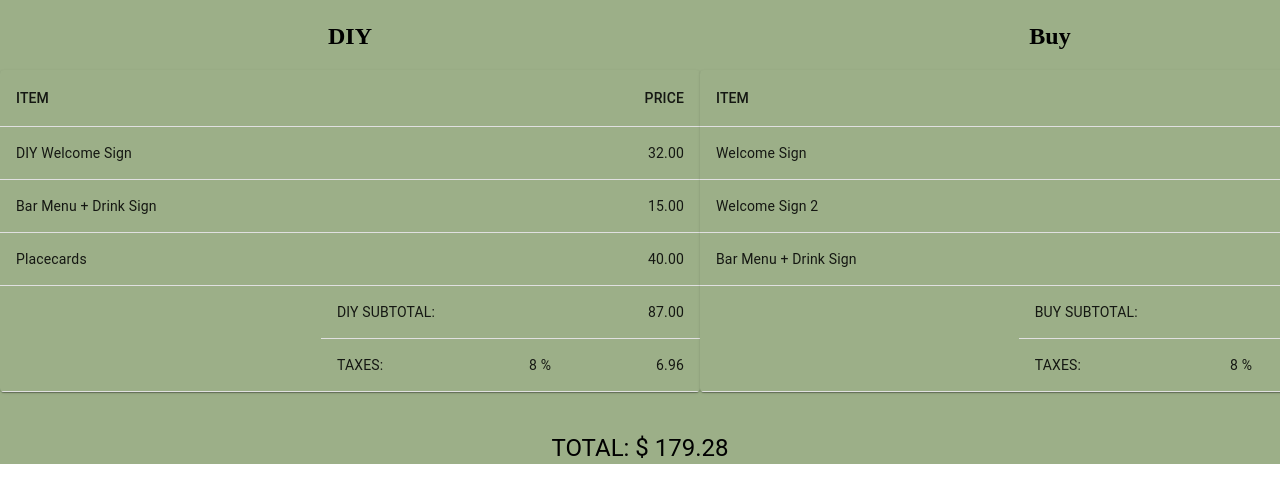
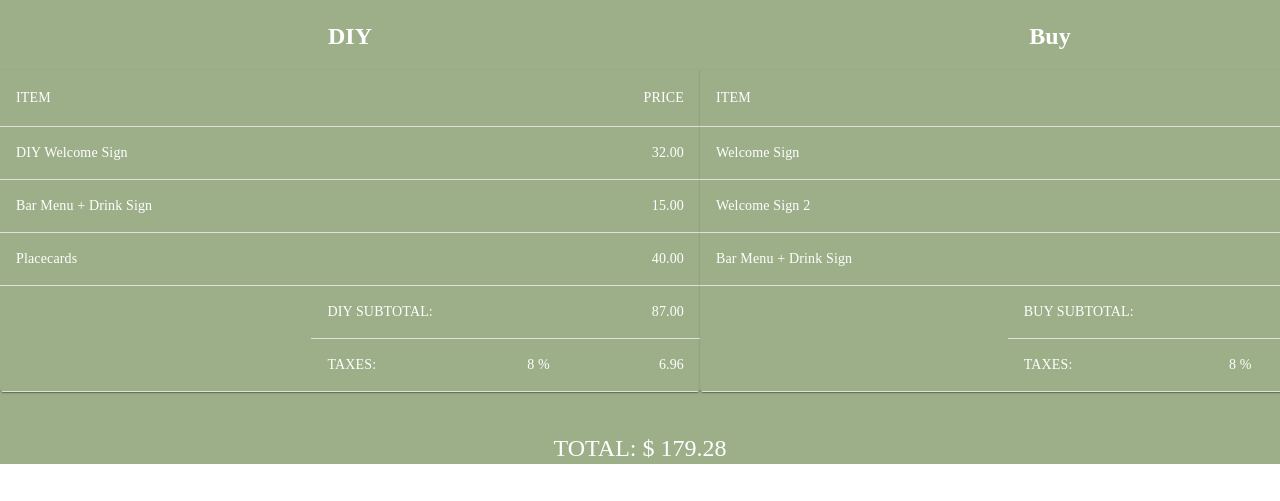
Before and after one commit to kerrynx/HackTX23, a React (Create React App) app in the folder my-app/: page /cart in a window 1280 px wide. Shown: the part 620-1121 px from the top of the page. Built offline with nearby package versions, Linux system fonts and the light colour scheme.

Commit message:
font/text changes

```diff
--- a/my-app/src/App.css
+++ b/my-app/src/App.css
@@ -1,3 +1,4 @@
+
 .App {
   text-align: center;
 }
@@ -21,6 +22,7 @@
   align-items: center;
   justify-content: center;
   font-size: calc(10px + 2vmin);
+  font-family: 'Bentham';
   color: white;
 }
 
--- a/my-app/src/index.css
+++ b/my-app/src/index.css
@@ -8,7 +8,23 @@ body {
   -moz-osx-font-smoothing: grayscale;
 }
 
+@font-face {
+    font-family: 'Bentham';
+    src: local('Bentham'), url(./fonts/Bentham-Regular.ttf) format('ttf');
+}
+@font-face {
+    font-family: 'Waterfall';
+    src: local('Waterfall'), url(./fonts/Waterfall-Regular.ttf) format('ttf');
+}
+
 code {
   font-family: source-code-pro, Menlo, Monaco, Consolas, 'Courier New',
-    monospace;
+    monospace, 'Bentham', 'Waterfall'
+
+    /* @font-face {
+        font-family: 'MyFont';
+        src: local('MyFont'), url(./fonts/MyFont.woff) format('woff');
+        /* other formats include: 'woff2', 'truetype, 'opentype',
+                                  'embedded-opentype', and 'svg'
+      } */
 }
--- a/my-app/src/pages/Cart.css
+++ b/my-app/src/pages/Cart.css
@@ -1,10 +1,17 @@
 .container {
     background-color: #9CAF88;
-    font-family: "Times New Roman";
+    font-family: "Bentham";
+    color: 'white'
 }
 
 .Cart {
-    font-family: "Times New Roman";
+    font-family: "Bentham";
+    color: 'white'
+}
+
+.Cart-header{
+    font-family:"Bentham";
+    color: rgb(255, 255, 255);
 }
 
 .row {
--- a/my-app/src/pages/Cart.js
+++ b/my-app/src/pages/Cart.js
@@ -48,11 +48,13 @@ function Cart() {
 
   return (
     <body>
+        <header className="Cart-header">
         <div className="Cart" style = {{backgroundColor: '#9CAF88'}}>
         <div className="remaining_rings">
+
         <Container maxWidth="sm">
         <Box sx={{ my: 5 }}>
-            <Typography align = "center" variant="h3" component="h1" gutterBottom padding='40px'>
+            <Typography align = "center" variant="h3" component="h1" gutterBottom padding='40px' sx={{ fontFamily: 'Bentham', color: 'white' }}>
                 Remaining
             </Typography>
         </Box>
@@ -60,14 +62,14 @@ function Cart() {
 
         <div class="row">
             <div className="column" id="diy-section">
-            <h2 align = "center">Time</h2>
+            <h2 align = "center" color= "white">Time</h2>
             <img src={"https://quickchart.io/chart?w=300&c=%7B%0A%20%20type%3A%20%27doughnut%27%2C%0A%20%20data%3A%20%7B%0A%20%20%20%20datasets%3A%20%5B%7B%0A%20%20%20%20%20%20data%3A%20%5B50%2C%2060%5D%2C%0A%20%20%20%20%20%20backgroundColor%3A%20%5B%0A%20%20%20%20%20%20%20%20%20%20%20%20%27rgb(255%2C%20216%2C%20123)%27%2C%0A%20%20%20%20%20%20%20%20%20%20%20%20%27rgb(255%2C%20237%2C%20195)%27%0A%20%20%20%20%20%20%20%20%5D%0A%20%20%20%20%7D%5D%0A%20%20%7D%0A%7D%0A"} className="Time-Chart" alt="time" />
             <h2 align = "center" padding='80px'>DIY</h2>
             {CategoryTable(0)}
 
             </div>
             <div className="column" id="buy-section">
-            <h2 align = "center">Balance</h2>
+            <h2 align = "center" sx={{ fontFamily: 'Bentham', color: 'white' }}>Balance</h2>
             <img src={"https://quickchart.io/chart?w=300&c=%7B%0A%20%20type%3A%20%27doughnut%27%2C%0A%20%20data%3A%20%7B%0A%20%20%20%20datasets%3A%20%5B%7B%0A%20%20%20%20%20%20data%3A%20%5B70%2C%2060%5D%2C%0A%20%20%20%20%20%20backgroundColor%3A%20%5B%0A%20%20%20%20%20%20%20%20%20%20%20%20%27rgb(255%2C%20216%2C%20123)%27%2C%0A%20%20%20%20%20%20%20%20%20%20%20%20%27rgb(255%2C%20237%2C%20195)%27%0A%20%20%20%20%20%20%20%20%5D%0A%20%20%20%20%7D%5D%0A%20%20%7D%0A%7D%0A"} className="Money-Chart" alt="money" />
             <h2 align = "center" padding='80px'>Buy</h2>
                 {CategoryTable(1)}
@@ -78,13 +80,15 @@ function Cart() {
         <div className="circle">
             <Container maxWidth="sm">
                 <Box sx={{ my: 5 }}>
-                    <Typography align = "center" variant="h5" component="h2" gutterBottom>
+                    <Typography align = "center" variant="h5" component="h2" gutterBottom sx={{ fontFamily: 'Bentham', color: 'white' }}>
                         TOTAL: $ {invoiceTotal.toFixed(2)}
                     </Typography>
                 </Box>
             </Container>
+
         </div>
         </div>
+        </header>
     </body>
   );
 }
--- a/my-app/src/pages/Data.css
+++ b/my-app/src/pages/Data.css
@@ -14,7 +14,8 @@
     flex-direction: column;
     align-items: center;
     justify-content: center;
-    font-size: calc(3px + 2vmin);
+    font-size: calc(500px);
+    font-family: 'Bentham';
     color: rgb(255, 255, 255);
   }
 
--- a/my-app/src/pages/Data.js
+++ b/my-app/src/pages/Data.js
@@ -48,7 +48,8 @@ function Data(){
                 <TextField
                     sx={{
                         input: {color: "#FFFFFF"},
-                        width: 100
+                        width: 100,
+                        fontFamily: 'Bentham'
                     }}
                     InputProps={{
                         inputProps: {
@@ -73,7 +74,8 @@ function Data(){
                     </h1>
                 <TextField
                     sx={{
-                        input: {color: "#FFFFFF"}
+                        input: {color: "#FFFFFF"},
+                        fontFamily: 'Bentham'
                     }}
                     value ={date}
                     onChange={(e) => setDate(e.target.value)}
@@ -94,8 +96,10 @@ function Data(){
                 <TextField
                     sx={{
                         input: {color: "#FFFFFF"},
-                        width: 80
+                        width: 80,
+                        fontFamily: 'Bentham'
                     }}
+
                     InputProps={{
                         inputProps: {
                             max: 24, min: 0
@@ -123,12 +127,18 @@ function Data(){
                     style={{
                         backgroundColor: "#758467"
                     }}
+                    sx={{
+                        fontFamily: 'Bentham',
+                      }}
                     variant = "contained"
                 > Outdoor </Button>
                 <Button
                     style={{
                         backgroundColor: "#758467"
                     }}
+                    sx={{
+                        fontFamily: 'Bentham',
+                      }}
                     variant = "contained"
                 > Indoor </Button>
             </Stack>
@@ -137,6 +147,9 @@ function Data(){
                 style={{
                     backgroundColor: "#758467"
                 }}
+                sx={{
+                    fontFamily: 'Bentham',
+                  }}
                 variant = "contained"
                 endIcon = {<KeyboardDoubleArrowRightIcon/>}
             > Done </Button>
--- a/my-app/src/pages/Title.js
+++ b/my-app/src/pages/Title.js
@@ -18,7 +18,8 @@ function Title() {
             <Link to = "/data">
             <Button
                 style={{
-                    backgroundColor: "#758467"
+                    backgroundColor: "#758467",
+                    fontFamily: 'Bentham'
                 }}
                 variant = "contained"
                 endIcon = {<KeyboardDoubleArrowRightIcon/>}
--- a/my-app/src/pages/shop2.js
+++ b/my-app/src/pages/shop2.js
@@ -60,31 +60,32 @@ export default function CategoryTable(cat_num) {
   return (
     <body>
     <TableContainer className = 'Cart' component={Paper} style={{backgroundColor:'#9CAF88', color: 'white',}}  >
-      <Table sx={{ minWidth: 700 }} aria-label="spanning table">
+      <Table sx={{ minWidth: 700, fontFamily: 'Bentham' }} aria-label="spanning table">
         <TableHead>
           <TableRow>
-            <TableCell colSpan={3}>
+            <TableCell colSpan={3} sx={{ fontFamily: 'Bentham', color: 'white' }}>
+
                 ITEM
             </TableCell>
-            <TableCell align="right">PRICE</TableCell>
+            <TableCell align="right" sx={{ fontFamily: 'Bentham', color: 'white' }}>PRICE</TableCell>
           </TableRow>
         </TableHead>
         <TableBody>
           {rows.map((row) => (
             <TableRow key={row.Category}>
-              <TableCell>{row.Category}</TableCell>
-              <TableCell align="right" colSpan = {3}>{ccyFormat(row.price)}</TableCell>
+              <TableCell sx={{ fontFamily: 'Bentham', color: 'white' }}>{row.Category}</TableCell>
+              <TableCell align="right" colSpan = {3} sx={{ fontFamily: 'Bentham', color: 'white' }}>{ccyFormat(row.price)}</TableCell>
             </TableRow>
           ))}
           <TableRow>
             <TableCell rowSpan={3} />
-            <TableCell colSpan={2}>{cat} SUBTOTAL:</TableCell>
-            <TableCell align="right">{ccyFormat(invoiceSubtotal)}</TableCell>
+            <TableCell colSpan={2} sx={{ fontFamily: 'Bentham', color: 'white' }}>{cat} SUBTOTAL:</TableCell>
+            <TableCell align="right" sx={{ fontFamily: 'Bentham', color: 'white' }}>{ccyFormat(invoiceSubtotal)}</TableCell>
           </TableRow>
           <TableRow>
-            <TableCell>TAXES:</TableCell>
-            <TableCell align="right">{`${(TAX_RATE * 100).toFixed(0)} %`}</TableCell>
-            <TableCell align="right">{ccyFormat(invoiceTaxes)}</TableCell>
+            <TableCell sx={{ fontFamily: 'Bentham', color: 'white' }}>TAXES:</TableCell>
+            <TableCell align="right" sx={{ fontFamily: 'Bentham', color: 'white' }}>{`${(TAX_RATE * 100).toFixed(0)} %`}</TableCell>
+            <TableCell align="right" sx={{ fontFamily: 'Bentham', color: 'white' }}>{ccyFormat(invoiceTaxes)}</TableCell>
           </TableRow>
         </TableBody>
       </Table>
```
Also changed, not shown: my-app/src/App.js (+20 -0 lines).
